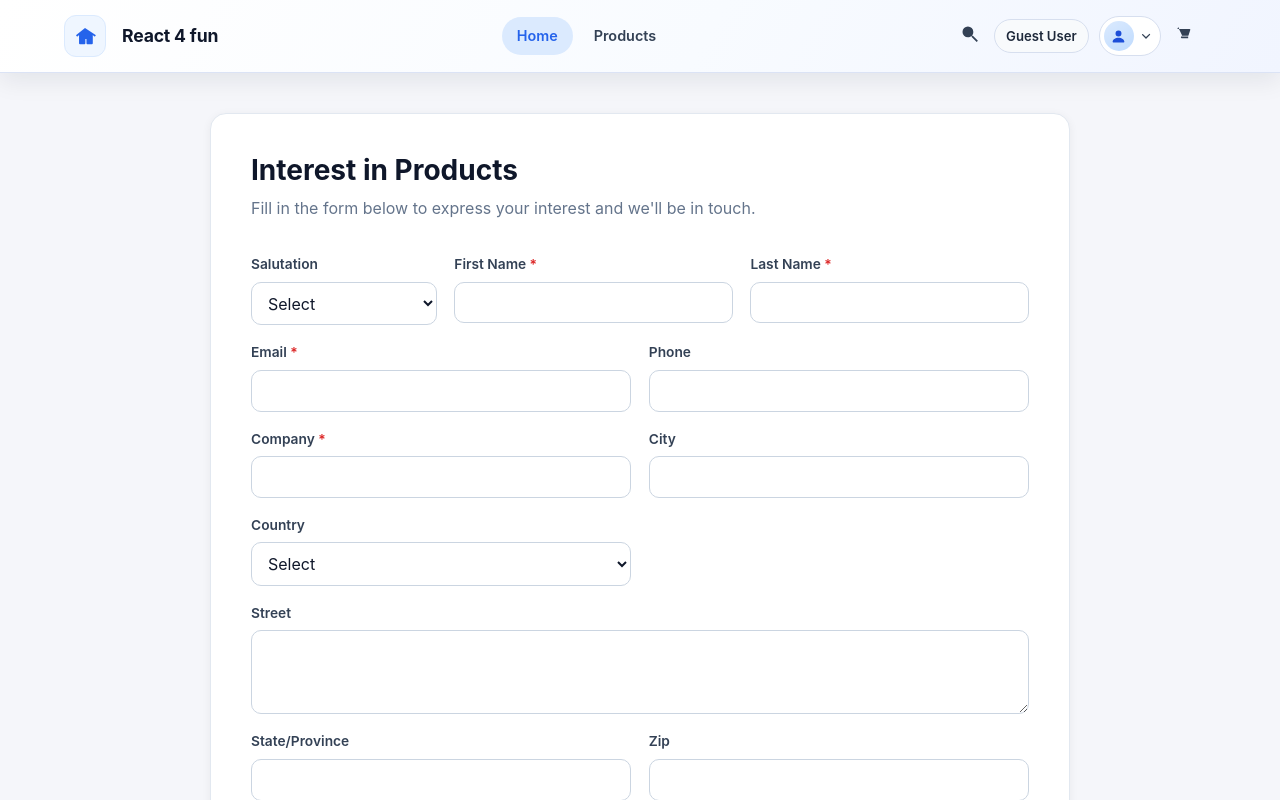
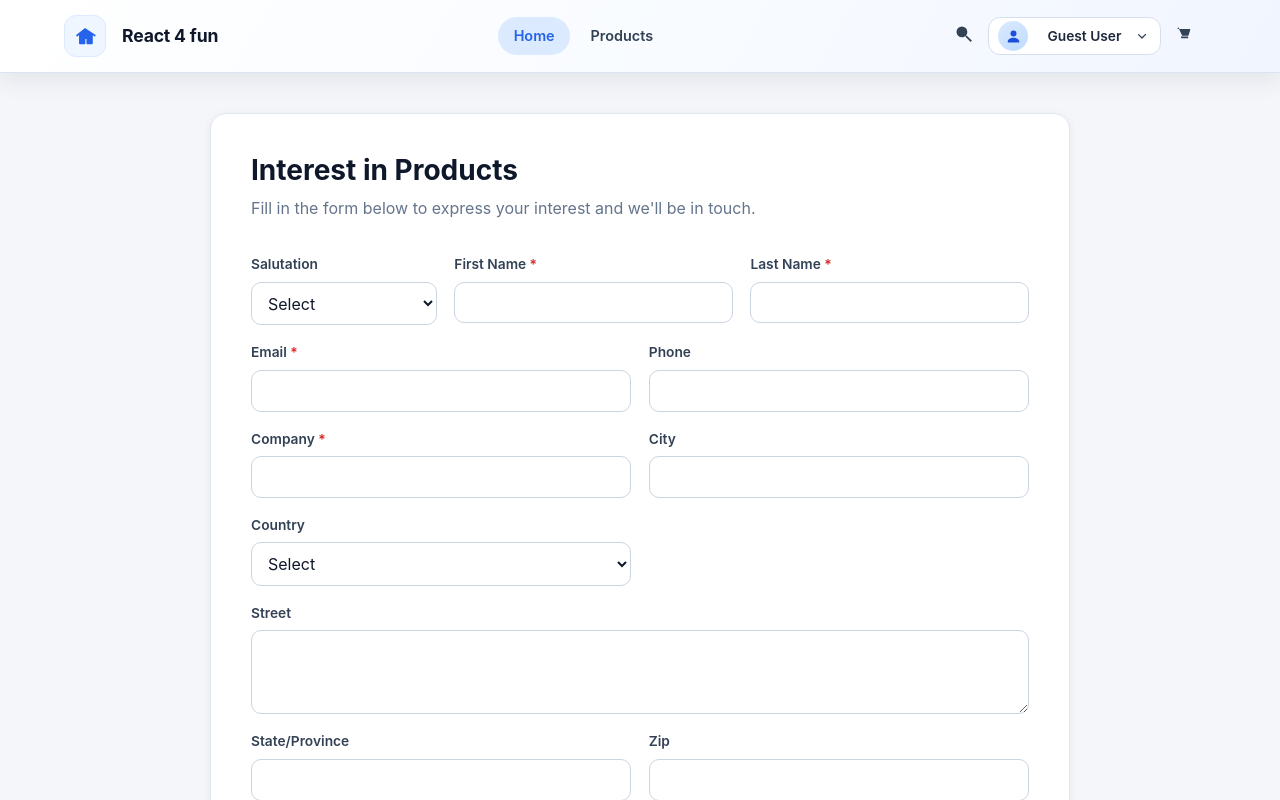
Before and after one commit to harmathzs/react-for-fun, a React (Vite) app in the folder react-app/: page / in a window 1280 px wide. Shown: the top 800 px of the page. Built offline with nearby package versions, Linux system fonts and the light colour scheme; no server answers.

Commit message:
Refactor profile dropdown styles for improved layout and accessibility; update username display and button interactions

```diff
--- a/react-app/src/App.css
+++ b/react-app/src/App.css
@@ -143,24 +143,24 @@
 }
 
 .username-pill {
-  font-size: 0.82rem;
+  font-size: 0.86rem;
   font-weight: 600;
   color: #1e293b;
-  background: #f8fafc;
-  border: 1px solid #d7dfef;
+  background: transparent;
+  border: none;
   border-radius: 999px;
-  padding: 0.35rem 0.7rem;
+  padding: 0 0.2rem 0 0.6rem;
 }
 
 .profile-trigger {
   border: 1px solid #d7dfef;
-  border-radius: 999px;
+  border-radius: 12px;
   background: #ffffff;
   color: #334155;
-  padding: 0.22rem 0.38rem 0.22rem 0.22rem;
+  padding: 0.18rem 0.6rem;
   display: inline-flex;
   align-items: center;
-  gap: 0.25rem;
+  gap: 0.6rem;
   cursor: pointer;
   transition: border-color 0.15s ease, transform 0.15s ease, box-shadow 0.15s ease;
 }
--- a/react-app/src/components/Navbar.jsx
+++ b/react-app/src/components/Navbar.jsx
@@ -80,7 +80,6 @@ export default function Navbar({ authenticated, user, onLogout }) {
           )}
 
           <div className="navbar-profile" aria-label="User area" ref={profileRef}>
-          <span className="username-pill" title={displayName}>{displayName}</span>
             <button
               type="button"
               className="profile-trigger"
@@ -93,6 +92,7 @@ export default function Navbar({ authenticated, user, onLogout }) {
                   <path d="M12 12a4.2 4.2 0 1 0 0-8.4 4.2 4.2 0 0 0 0 8.4Zm0 1.8c-4.58 0-8.3 2.53-8.3 5.65a1 1 0 0 0 1 1h14.6a1 1 0 0 0 1-1c0-3.12-3.72-5.65-8.3-5.65Z" />
                 </svg>
               </span>
+              <span className="username-pill" title={displayName}>{displayName}</span>
               <svg className="trigger-chevron" viewBox="0 0 24 24" aria-hidden="true">
                 <path d="M6.2 9.2a1 1 0 0 1 1.4 0L12 13.6l4.4-4.4a1 1 0 1 1 1.4 1.4l-5.1 5.1a1 1 0 0 1-1.4 0l-5.1-5.1a1 1 0 0 1 0-1.4Z" />
               </svg>
```
Lines whose indentation alone changed are shown as unchanged.
